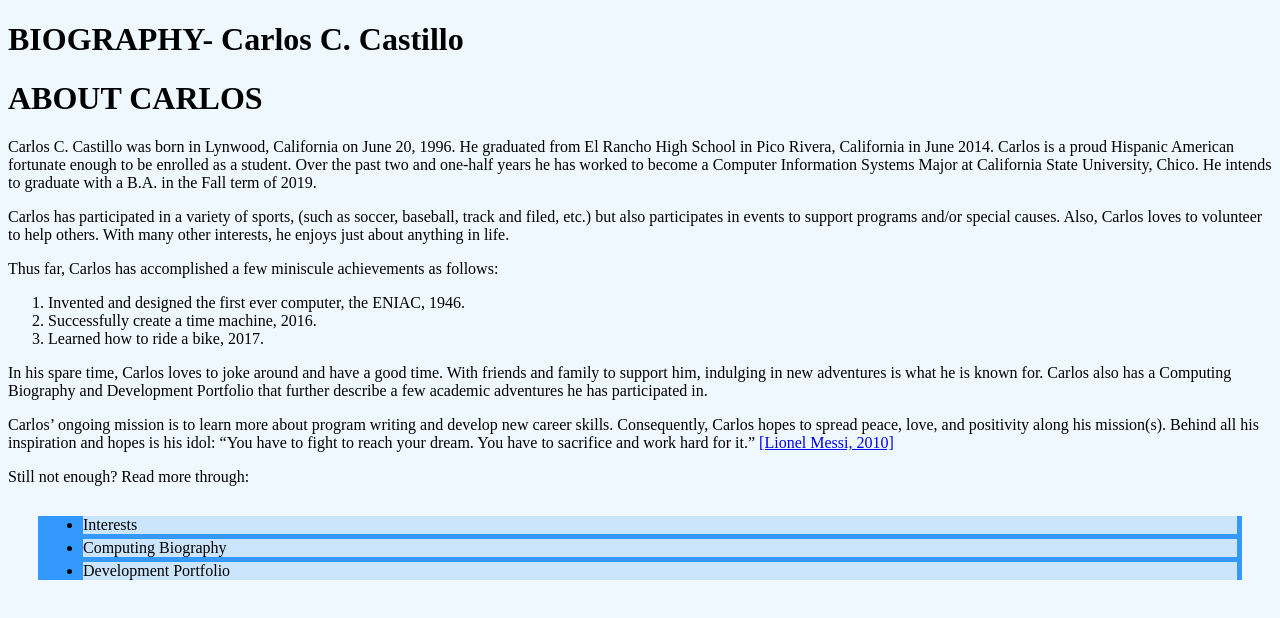
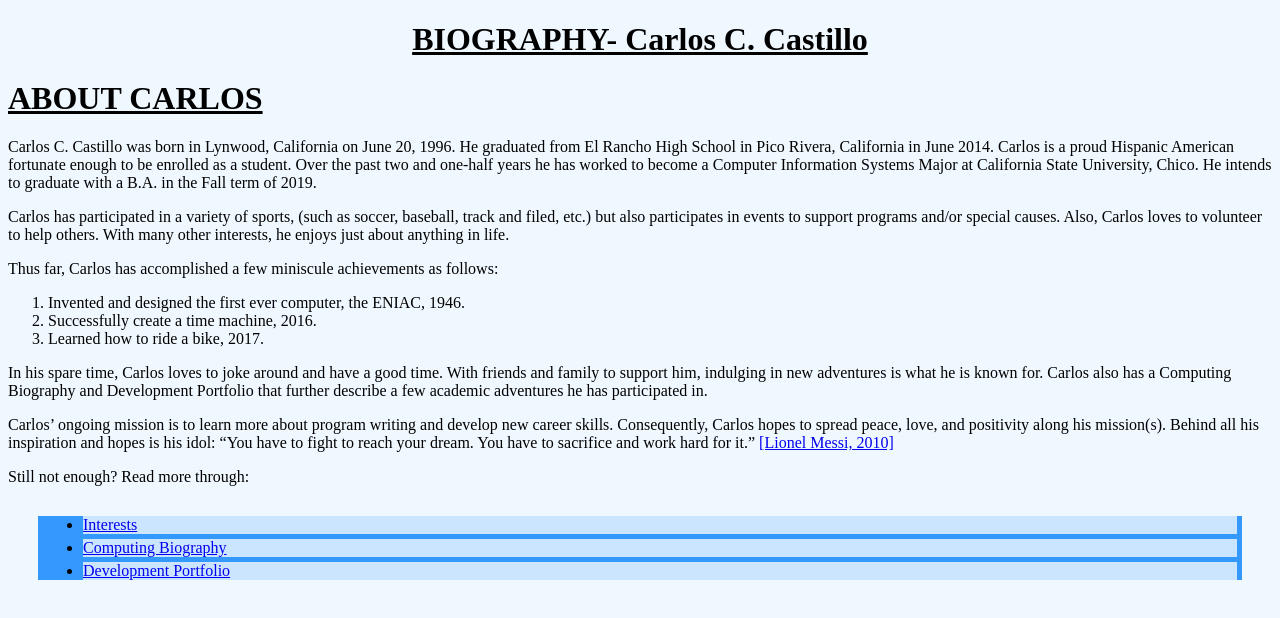
Before and after one commit to carlosccastillo/PersonalBIo, a plain HTML site: page index.html in a window 1280 px wide. Drawn offline with Linux system fonts and the light colour scheme.

Commit message:
Procrastination

```diff
--- a/index.html
+++ b/index.html
@@ -1,6 +1,6 @@
 <!DOCTYPE html>
 <!-- Author: Carlos C Castillo -->
-<html>
+<html lang="en-US">
   <head>
     <title> Personal Biography</title>
     <meta charset="utf-8" />
@@ -8,7 +8,7 @@
   </head>
 
   <body>
-    <h1> BIOGRAPHY- Carlos C. Castillo </h1>
+    <h1> <center>BIOGRAPHY- Carlos C. Castillo</center></h1>
     <!-- insert whole under line plus photo -->
     <h1> ABOUT CARLOS</h1>
     <p>
@@ -55,9 +55,9 @@
     <p>
       Still not enough? Read more through:
       <ul class="a">
-        <li>Interests</li>
-        <li>Computing Biography</li>
-        <li>Development Portfolio</li>
+        <li><a href="file:///Users/CarlosCleofasCastillo/CINS110/PersonalBio/interests.html">Interests</a></li>
+        <li><a href="file:///Users/CarlosCleofasCastillo/CINS110/PersonalBio/computing.html">Computing Biography</a></li>
+        <li><a href="file:///Users/CarlosCleofasCastillo/CINS110/PersonalBio/development.html">Development Portfolio</a></li>
       </ul>
     </p>
 
--- a/style.css
+++ b/style.css
@@ -14,3 +14,11 @@ ul li {
   background: #cce5ff;
   margin: 5px;
 }
+
+a:hover {
+  text-decoration: underline;
+}
+
+h1 {
+  text-decoration: underline;
+}
```
Also changed, not shown: computing.html (+1 -1 lines), development.html (+1 -0 lines), interests.html (+3 -0 lines).
